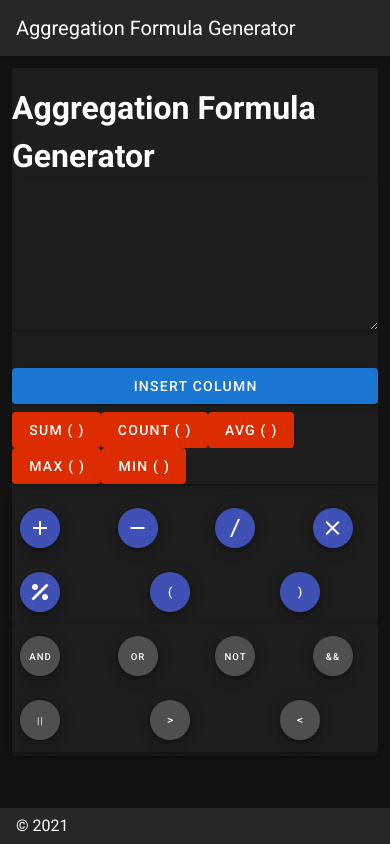
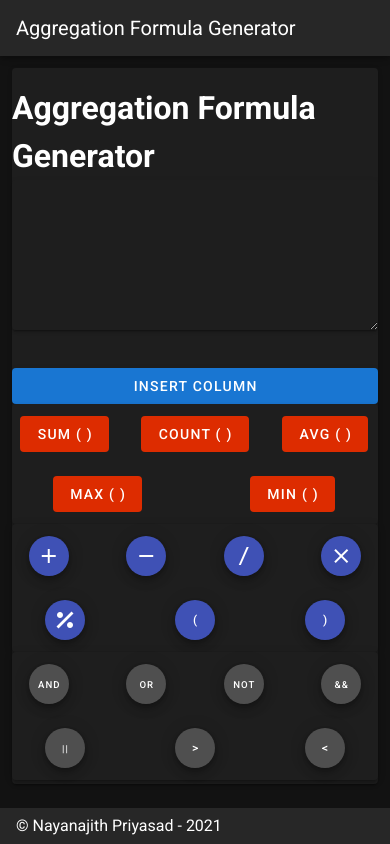
Before and after one commit to nayane95/Aggregation-formula-generator, a Nuxt app: page / in a window 390 px wide. Built offline with nearby package versions, Linux system fonts and the light colour scheme.

Commit message:
Responsive Improvements and add insert button logic

```diff
--- a/components/AggregateFunctions.vue
+++ b/components/AggregateFunctions.vue
@@ -1,21 +1,33 @@
 <template>
-    <v-card elevation="2">
+    <v-card elevation="2" class="mt-3">
       <!-- <AggregateFunctions /> -->
+      <v-row>
+        <v-col class="d-flex justify-center">
           <v-btn depressed color="error" @click="onClickButton(`SUM( )`)">
             SUM ( )
           </v-btn>
+        </v-col>
+        <v-col class="d-flex justify-center">
           <v-btn depressed color="error" @click="onClickButton(`COUNT( )`)">
             COUNT ( )
           </v-btn>
+        </v-col>
+        <v-col class="d-flex justify-center">
           <v-btn depressed color="error" @click="onClickButton(`AVG( )`)">
             AVG ( )
           </v-btn>
+        </v-col>
+        <v-col class="d-flex justify-center">
           <v-btn depressed color="error" @click="onClickButton(`MAX( )`)">
             MAX ( )
           </v-btn>
+        </v-col>
+        <v-col class="d-flex justify-center">
           <v-btn depressed color="error" @click="onClickButton(`MIN( )`)">
             MIN ( )
           </v-btn>
+        </v-col>
+      </v-row>
     </v-card>
 </template>
 
--- a/components/ArithmaticOperations.vue
+++ b/components/ArithmaticOperations.vue
@@ -2,47 +2,47 @@
     <v-card elevation="3" class="mt-3">
       <!-- <Aritmatic operations /> -->
       <v-row class="mt-2">
-        <v-col>
+        <v-col class="d-flex justify-center">
           <v-btn class="mx-2" fab dark color="indigo" small @click="onClickButton(` + `)">
             <v-icon dark>
               mdi-plus
             </v-icon>
           </v-btn>
         </v-col>
-        <v-col>
+        <v-col class="d-flex justify-center">
           <v-btn class="mx-2" fab dark color="indigo" small @click="onClickButton(` - `)">
             <v-icon dark>
               mdi-minus
             </v-icon>
           </v-btn>
         </v-col>
-        <v-col>
+        <v-col class="d-flex justify-center">
           <v-btn class="mx-2" fab dark color="indigo" small @click="onClickButton(` / `)">
             <v-icon dark>
               mdi-slash-forward
             </v-icon>
           </v-btn>
         </v-col>
-        <v-col>
+        <v-col class="d-flex justify-center">
           <v-btn class="mx-2" fab dark color="indigo" small @click="onClickButton(` * `)">
             <v-icon dark>
               mdi-close
             </v-icon>
           </v-btn>
         </v-col>
-        <v-col>
+        <v-col class="d-flex justify-center">
           <v-btn class="mx-2" fab dark color="indigo" small @click="onClickButton(` % `)">
             <v-icon dark>
               mdi-percent
             </v-icon>
           </v-btn>
         </v-col>
-        <v-col>
+        <v-col class="d-flex justify-center">
           <v-btn class="mx-2" fab dark color="indigo" small @click="onClickButton(` ( `)">
           (
           </v-btn>
         </v-col>
-        <v-col>
+        <v-col class="d-flex justify-center">
            <v-btn class="mx-2" fab dark color="indigo" small @click="onClickButton(` ) `)">
             )
           </v-btn>
--- a/components/GeneratorView.vue
+++ b/components/GeneratorView.vue
@@ -29,10 +29,11 @@
             :items="columns"
             label="Column Name"
             v-model="column"
+            v-on:change="onColumnChange"
             solo
           ></v-select>
         </div>
-        <v-btn color="primary" @click="setColumnName()">
+        <v-btn color="primary" @click="setColumnName()" v-show="isEnableInsertBtn">
           Insert
         </v-btn>
       </v-card>
@@ -56,6 +57,7 @@ export default {
     ],
     columns: [],
     expand: false,
+    isEnableInsertBtn: false,
     formula: ""
   }),
   methods: {
@@ -68,10 +70,16 @@ export default {
         });
       }
     },
+    onColumnChange(){
+      if (this.schema) {
+        this.isEnableInsertBtn=true;
+      }
+    },
     setColumnName() {
       let text = `("` + this.schema + `.` + this.column + `") `;
       this.insertTextToTextArea(text);
       this.expand = !this.expand;
+      this.isEnableInsertBtn=false,
       this.reset();
     },
 
--- a/components/LogicalOperators.vue
+++ b/components/LogicalOperators.vue
@@ -2,37 +2,37 @@
     <v-card elevation="3" class="mt-3">
       <!-- <Logical Operators /> -->
       <v-row class="mt-2">
-        <v-col>
+        <v-col class="d-flex justify-center">
           <v-btn class="mx-2" fab dark color="#4f4f4f" small @click="onClickButton(` AND `)">
             <small>AND</small>
           </v-btn>
         </v-col>
-        <v-col>
+        <v-col class="d-flex justify-center">
           <v-btn class="mx-2" fab dark color="#4f4f4f" small @click="onClickButton(` OR `)">
             <small>OR</small>
           </v-btn>
         </v-col>
-        <v-col>
+        <v-col class="d-flex justify-center">
           <v-btn class="mx-2" fab dark color="#4f4f4f" small @click="onClickButton(` NOT `)">
             <small>NOT</small>
           </v-btn>
         </v-col>
-        <v-col>
+        <v-col class="d-flex justify-center">
           <v-btn class="mx-2" fab dark color="#4f4f4f" small @click="onClickButton(` && `)">
             <small>&&</small>
           </v-btn>
         </v-col>
-        <v-col>
+        <v-col class="d-flex justify-center">
           <v-btn class="mx-2" fab dark color="#4f4f4f" small @click="onClickButton(` || `)">
             <small>||</small>
           </v-btn>
         </v-col>
-        <v-col>
+        <v-col class="d-flex justify-center">
           <v-btn class="mx-2" fab dark color="#4f4f4f" small @click="onClickButton(` > `)">
           >
           </v-btn>
         </v-col>
-        <v-col>
+        <v-col class="d-flex justify-center">
            <v-btn class="mx-2" fab dark color="#4f4f4f" small @click="onClickButton(` < `)">
           <
           </v-btn>
--- a/layouts/default.vue
+++ b/layouts/default.vue
@@ -18,7 +18,7 @@
       :absolute="!fixed"
       app
     >
-      <span>&copy; {{ new Date().getFullYear() }}</span>
+      <span>&copy; Nayanajith Priyasad - {{ new Date().getFullYear() }}</span>
     </v-footer>
   </v-app>
 </template>
```
Lines whose indentation alone changed are shown as unchanged.
